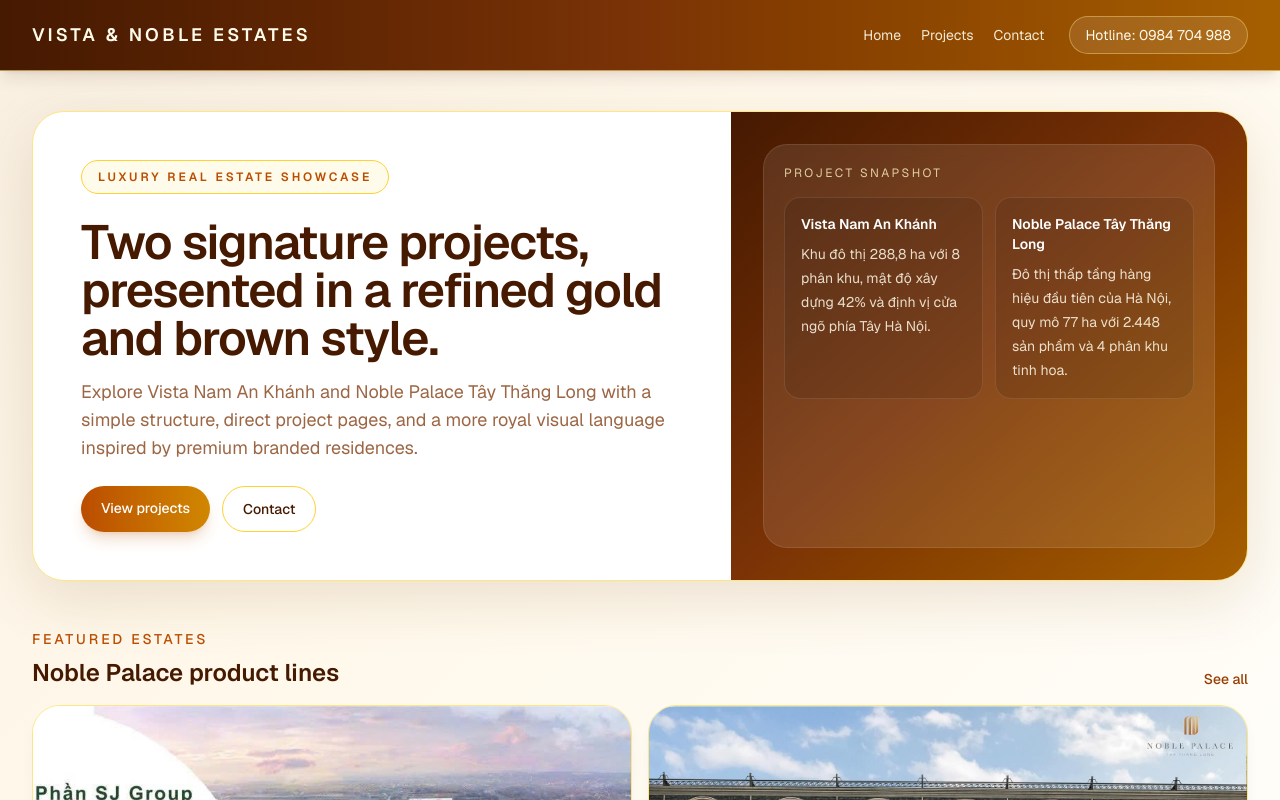
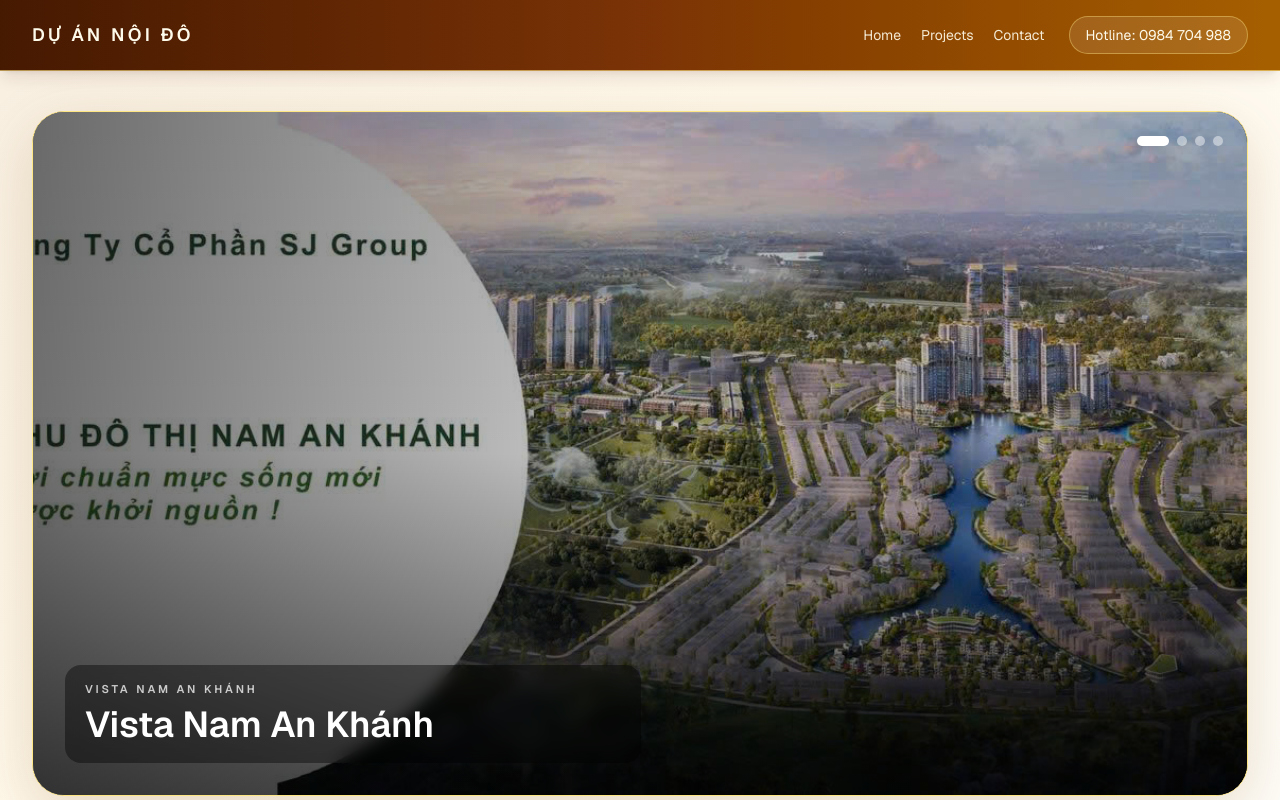
Before and after one commit to twillightsparkle/DuAnNoiDoHN, a Next.js app: page / in a window 1280 px wide. Shown: the top 800 px of the page. Built offline with nearby package versions, Linux system fonts and the light colour scheme.

Commit message:
design and theme change

```diff
--- a/app/layout.tsx
+++ b/app/layout.tsx
@@ -14,7 +14,7 @@ const geistMono = Geist_Mono({
 });
 
 export const metadata: Metadata = {
-  title: "Vista Nam An Khánh & Noble Palace Tây Thăng Long",
+  title: "Dự Án Nội Đô",
   description: "Luxury real estate marketing site for Vista Nam An Khánh and Noble Palace Tây Thăng Long.",
 };
 
@@ -35,11 +35,11 @@ export default function RootLayout({
       className={`${geistSans.variable} ${geistMono.variable} h-full antialiased`}
     >
       <body className="min-h-full bg-[var(--background)] text-[var(--foreground)]">
-        <div className="mx-auto flex min-h-screen w-full max-w-7xl flex-col px-4 sm:px-6 lg:px-8">
-          <header className="sticky top-0 z-20 -mx-4 border-b border-amber-200/60 bg-gradient-to-r from-amber-950 via-amber-900 to-yellow-700 px-4 py-4 shadow-lg shadow-amber-950/10 sm:-mx-6 sm:px-6 lg:-mx-8 lg:px-8">
+        <div className="flex min-h-screen w-full flex-col">
+          <header className="sticky top-0 z-20 border-b border-amber-200/60 bg-gradient-to-r from-amber-950 via-amber-900 to-yellow-700 px-4 py-4 shadow-lg shadow-amber-950/10 sm:px-6 lg:px-8">
             <div className="flex flex-col gap-3 md:flex-row md:items-center md:justify-between">
               <Link href="/" className="text-lg font-semibold uppercase tracking-[0.18em] text-amber-50">
-                Vista & Noble Estates
+                Dự án nội đô
               </Link>
               <div className="flex items-center justify-between gap-6">
                 <nav className="flex items-center gap-5 text-sm text-amber-50/90">
@@ -55,11 +55,13 @@ export default function RootLayout({
               </div>
             </div>
           </header>
-          <main className="flex-1 py-10">{children}</main>
-          <footer className="-mx-4 mt-10 bg-gradient-to-r from-amber-950 via-amber-900 to-yellow-800 px-4 py-6 text-amber-50 sm:-mx-6 sm:px-6 lg:-mx-8 lg:px-8">
+          <main className="flex-1 px-4 py-10 sm:px-6 lg:px-8">
+            <div className="mx-auto w-full max-w-7xl">{children}</div>
+          </main>
+          <footer className="mt-10 bg-gradient-to-r from-amber-950 via-amber-900 to-yellow-800 px-4 py-6 text-amber-50 sm:px-6 lg:px-8">
             <div className="flex flex-col gap-2 text-sm md:flex-row md:items-center md:justify-between">
-              <p>© 2026 Vista Nam An Khánh & Noble Palace Tây Thăng Long</p>
-              <p>Dự án bất động sản cao cấp tại Tây Thủ Đô</p>
+              <p>Dự án bất động sản cao cấp tại Thủ Đô</p>
+              <p>Hotline: 0984 704 988</p>
             </div>
           </footer>
         </div>
--- a/app/page.tsx
+++ b/app/page.tsx
@@ -1,55 +1,161 @@
+"use client";
+
 import Image from "next/image";
 import Link from "next/link";
+import { useEffect, useRef, useState } from "react";
 import { estates } from "./estates/data";
 
+const bannerSlides = [
+  {
+    name: estates[0].name,
+    badge: estates[0].badge,
+    src: estates[0].heroImage,
+    alt: estates[0].heroAlt,
+  },
+  {
+    name: estates[1].name,
+    badge: estates[1].badge,
+    src: estates[1].heroImage,
+    alt: estates[1].heroAlt,
+  },
+  {
+    name: estates[0].name,
+    badge: estates[0].badge,
+    src: estates[0].gallery[0].src,
+    alt: estates[0].gallery[0].alt,
+  },
+  {
+    name: estates[1].name,
+    badge: estates[1].badge,
+    src: estates[1].gallery[0].src,
+    alt: estates[1].gallery[0].alt,
+  },
+];
+
 export default function Home() {
+  const [activeSlide, setActiveSlide] = useState(0);
+  const autoplayTimerRef = useRef<number | null>(null);
+
+  const restartAutoplay = () => {
+    if (autoplayTimerRef.current !== null) {
+      window.clearInterval(autoplayTimerRef.current);
+    }
+
+    autoplayTimerRef.current = window.setInterval(() => {
+      setActiveSlide((current) => (current + 1) % bannerSlides.length);
+    }, 7000);
+  };
+
+  useEffect(() => {
+    restartAutoplay();
+
+    return () => {
+      if (autoplayTimerRef.current !== null) {
+        window.clearInterval(autoplayTimerRef.current);
+      }
+    };
+  }, []);
+
+  const showPreviousSlide = () => {
+    setActiveSlide((current) => (current - 1 + bannerSlides.length) % bannerSlides.length);
+    restartAutoplay();
+  };
+
+  const showNextSlide = () => {
+    setActiveSlide((current) => (current + 1) % bannerSlides.length);
+    restartAutoplay();
+  };
+
   return (
     <div className="space-y-12">
-      <section className="overflow-hidden rounded-[2rem] border border-amber-200 bg-white shadow-[0_18px_60px_rgba(120,73,12,0.14)]">
-        <div className="grid gap-0 lg:grid-cols-[1.15fr_0.85fr]">
-          <div className="space-y-6 p-8 sm:p-10 lg:p-12">
-            <p className="inline-flex rounded-full border border-amber-300 bg-amber-50 px-4 py-2 text-xs font-semibold uppercase tracking-[0.24em] text-amber-700">
-              Luxury real estate showcase
-            </p>
-            <div className="space-y-4">
-              <h1 className="max-w-2xl text-4xl font-semibold tracking-tight text-amber-950 sm:text-5xl">
-                Two signature projects, presented in a refined gold and brown style.
-              </h1>
-              <p className="max-w-2xl text-base leading-7 text-amber-900/75 sm:text-lg">
-                Explore Vista Nam An Khánh and Noble Palace Tây Thăng Long with a
-                simple structure, direct project pages, and a more royal visual
-                language inspired by premium branded residences.
-              </p>
-            </div>
-            <div className="flex flex-wrap gap-3">
-              <Link
-                href="/estates"
-                className="rounded-full bg-gradient-to-r from-amber-700 to-yellow-600 px-5 py-3 text-sm font-medium text-white shadow-lg shadow-amber-700/20 transition-transform hover:-translate-y-0.5"
+      <section className="group relative overflow-hidden rounded-[2rem] border border-amber-200 bg-black shadow-[0_18px_60px_rgba(120,73,12,0.18)]">
+        <div className="relative aspect-[16/9] min-h-[28rem] lg:min-h-[38rem]">
+          {bannerSlides.map((slide, index) => {
+            const isActive = index === activeSlide;
+
+            return (
+              <div
+                key={`${slide.name}-${slide.src}`}
+                className={`absolute inset-0 transition-opacity duration-700 ease-in-out ${
+                  isActive ? "opacity-100" : "opacity-0"
+                }`}
+                aria-hidden={!isActive}
               >
-                View projects
-              </Link>
-              <Link
-                href="/contact"
-                className="rounded-full border border-amber-300 px-5 py-3 text-sm font-medium text-amber-950 transition-colors hover:bg-amber-50"
-              >
-                Contact
-              </Link>
-            </div>
+                <Image
+                  src={slide.src}
+                  alt={slide.alt}
+                  fill
+                  priority={index === 0}
+                  className="object-cover"
+                />
+                <div className="absolute inset-0 bg-gradient-to-t from-black/65 via-black/20 to-black/25" />
+                <div className="absolute inset-0 bg-gradient-to-r from-black/45 via-transparent to-transparent" />
+                <div className="absolute bottom-0 left-0 right-0 p-5 sm:p-6 lg:p-8">
+                  <div className="max-w-xl rounded-2xl bg-black/40 px-4 py-3 backdrop-blur-sm sm:px-5 sm:py-4">
+                    <p className="text-[0.7rem] font-semibold uppercase tracking-[0.26em] text-white/75">
+                      {slide.badge}
+                    </p>
+                    <h1 className="mt-1 text-2xl font-semibold leading-tight text-white sm:text-3xl lg:text-4xl">
+                      {slide.name}
+                    </h1>
+                  </div>
+                </div>
+              </div>
+            );
+          })}
+
+          <div className="absolute right-4 top-4 flex gap-2 sm:right-6 sm:top-6">
+            {bannerSlides.map((slide, index) => (
+              <button
+                key={`${slide.name}-dot-${slide.src}`}
+                type="button"
+                aria-label={`Show slide for ${slide.name}`}
+                onClick={() => {
+                  setActiveSlide(index);
+                  restartAutoplay();
+                }}
+                className={`h-2.5 rounded-full transition-all duration-300 ${
+                  index === activeSlide ? "w-8 bg-white" : "w-2.5 bg-white/45 hover:bg-white/70"
+                }`}
+              />
+            ))}
           </div>
 
-          <div className="grid gap-0 bg-gradient-to-br from-amber-950 via-amber-900 to-yellow-700 p-6 text-amber-50 sm:p-8">
-            <div className="rounded-[1.5rem] border border-white/10 bg-white/10 p-5 backdrop-blur">
-              <p className="text-xs uppercase tracking-[0.2em] text-amber-100/80">Project snapshot</p>
-              <div className="mt-4 grid gap-3 sm:grid-cols-2">
-                {estates.map((estate) => (
-                  <div key={estate.slug} className="rounded-2xl border border-white/10 bg-black/10 p-4">
-                    <p className="text-sm font-semibold text-white">{estate.name}</p>
-                    <p className="mt-2 text-sm leading-6 text-amber-50/85">{estate.summary}</p>
-                  </div>
-                ))}
-              </div>
-            </div>
-          </div>
+          <button
+            type="button"
+            onClick={showPreviousSlide}
+            aria-label="Previous photo"
+            className="absolute left-4 top-1/2 z-10 -translate-y-1/2 cursor-pointer rounded-full border border-white/20 bg-black/40 p-3 text-white opacity-0 backdrop-blur-sm transition-all duration-300 hover:bg-black/60 group-hover:opacity-100 sm:left-6"
+          >
+            <svg viewBox="0 0 24 24" aria-hidden="true" className="h-5 w-5">
+              <path
+                d="M15 18l-6-6 6-6"
+                fill="none"
+                stroke="currentColor"
+                strokeLinecap="round"
+                strokeLinejoin="round"
+                strokeWidth="2.25"
+              />
+            </svg>
+          </button>
+
+          <button
+            type="button"
+            onClick={showNextSlide}
+            aria-label="Next photo"
+            className="absolute right-4 top-1/2 z-10 -translate-y-1/2 cursor-pointer rounded-full border border-white/20 bg-black/40 p-3 text-white opacity-0 backdrop-blur-sm transition-all duration-300 hover:bg-black/60 group-hover:opacity-100 sm:right-6"
+          >
+            <svg viewBox="0 0 24 24" aria-hidden="true" className="h-5 w-5">
+              <path
+                d="M9 6l6 6-6 6"
+                fill="none"
+                stroke="currentColor"
+                strokeLinecap="round"
+                strokeLinejoin="round"
+                strokeWidth="2.25"
+              />
+            </svg>
+          </button>
         </div>
       </section>
 
```
